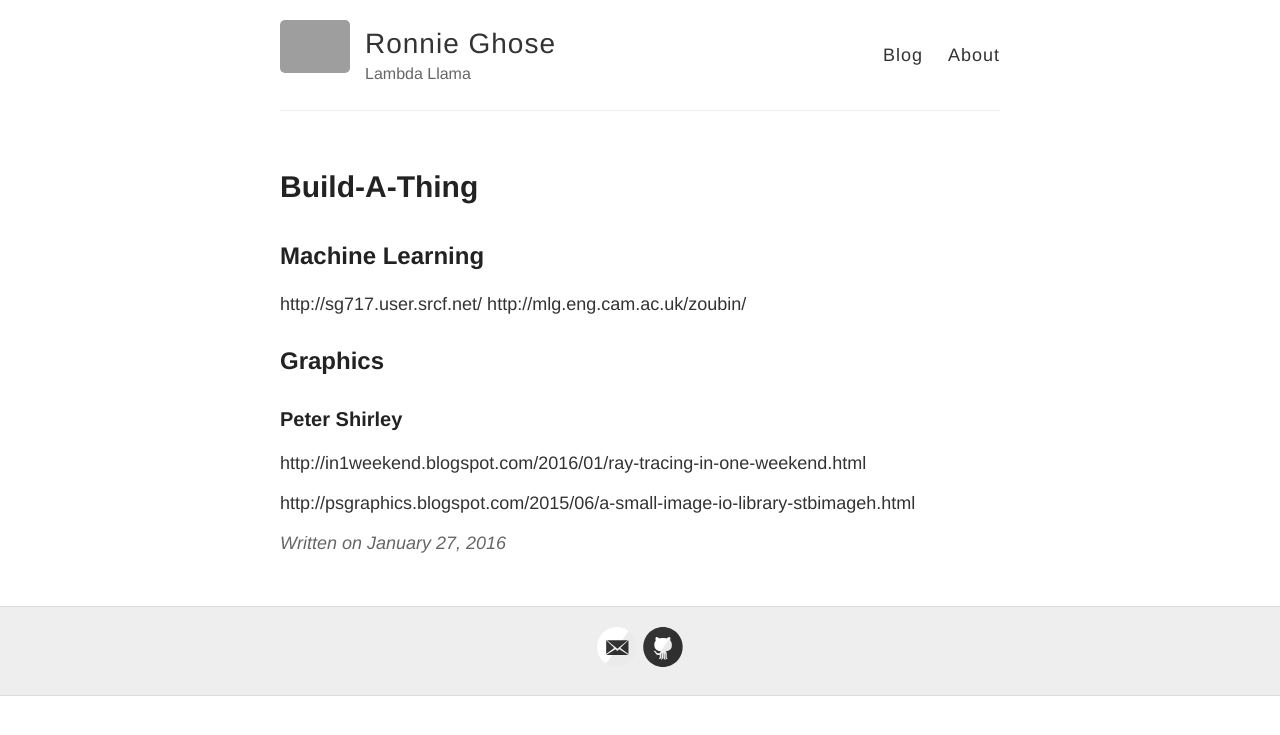
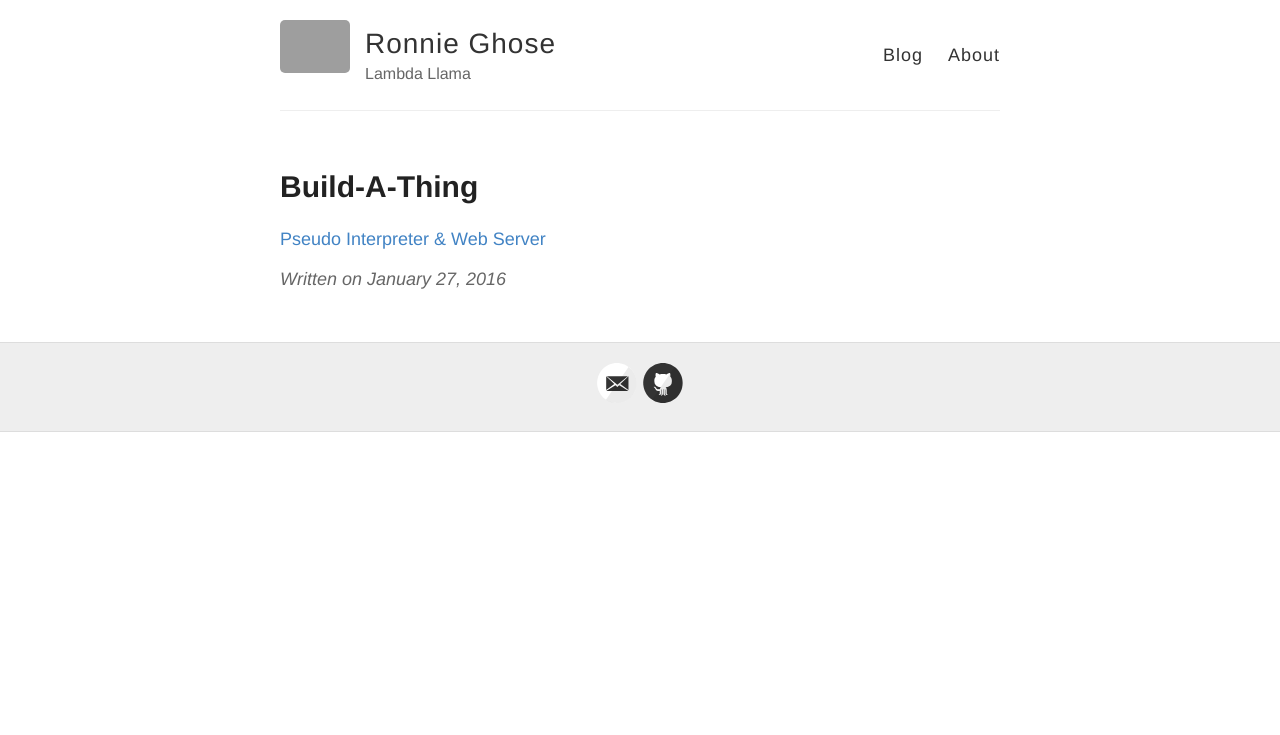
Before and after one commit to RONNCC/ronncc.github, a Jekyll site: the page built from _posts/2016-1-27-build-a-thing.md, in a window 1280 px wide. Shown: the top 735 px of the page. Built offline with Jekyll 4.4.1, drawn with Linux system fonts in a browser that asks for light colours; comment, search, counter and statistics services are not loaded; grey boxes are pictures that could not be loaded.

Commit message:
update from Jekyller

```diff
--- a/_posts/2016-1-27-build-a-thing.md
+++ b/_posts/2016-1-27-build-a-thing.md
@@ -6,22 +6,11 @@ date: '2016-1-27'
 info:
 layout: post
 published: true
-sha: 71a65d72e85ca51fa67d20d88e4407dcb0a02320
+sha: c33f565b846515f677a6581bb203291ef895be78
 slug: build-a-thing
 tags: []
 title: Build-A-Thing
 type: post
 
 ---
-## Machine Learning
-
-http://sg717.user.srcf.net/
-http://mlg.eng.cam.ac.uk/zoubin/
-
-## Graphics
-
-### Peter Shirley
-
-http://in1weekend.blogspot.com/2016/01/ray-tracing-in-one-weekend.html
-
-http://psgraphics.blogspot.com/2015/06/a-small-image-io-library-stbimageh.html
+[Pseudo Interpreter & Web Server](http://ruslanspivak.com/)
```
